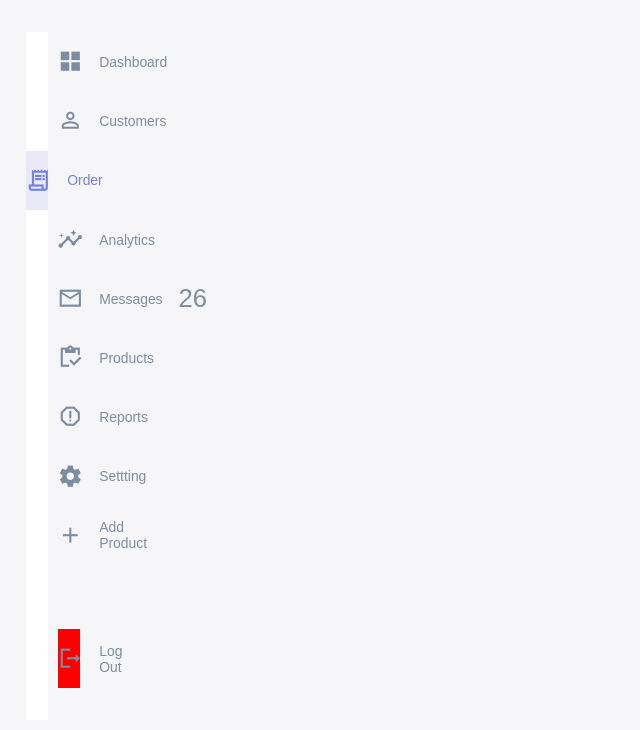
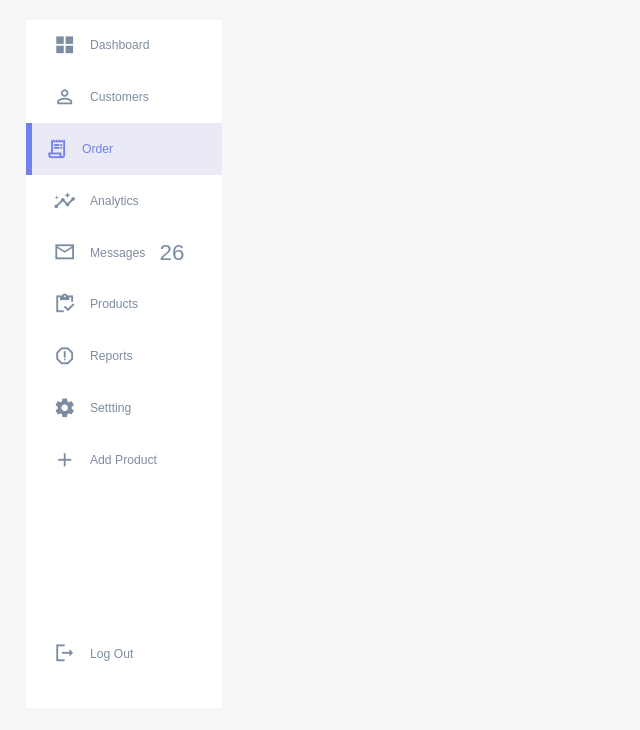
Before and after one commit to shijiblack/responsive_admin_dashboard, a plain HTML site: page index.html in a window 1280 px wide. Shown: the part 70-800 px from the top of the page, without its empty margins (0-640 px from the left). Drawn offline with Linux system fonts and the light colour scheme.

Commit message:
Fix css tabbar

```diff
--- a/style.css
+++ b/style.css
@@ -40,7 +40,7 @@
 }
 
 html{
-    font-size: 14;
+    font-size: 14px;
 }
 
 body{
@@ -58,7 +58,7 @@ body{
    width: 96%;
    margin: 0 auto;
    gap: 1.8rem;
-   grid-template-columns: 1.4rem auto 23rem;
+   grid-template-columns: 14rem auto 23rem;
 }
 
 a{
@@ -158,7 +158,7 @@ aside .close{
 
 /*===== SIDEBAR ========== */
 aside .sidebar{
-    background-color: white;
+    background: white;
     display: flex;
     flex-direction: column;
     height: 86vh;
@@ -175,7 +175,6 @@ aside .sidebar a{
     color: var(--color-info-dark);
     margin-left: 2rem;
     gap: 1rem;
-    background-color: red;
     align-items: center;
     position: relative;
     height: 3.7rem;
@@ -197,3 +196,14 @@ aside .sidebar a.active{
     color: var(--color-primary);
     margin-left: 0;
 }
+
+aside .sidebar a.active::before{
+    content: "";
+    width: 6px;
+    height: 100%;
+    background: var(--color-primary);
+}
+
+aside .sidebar a.active span{
+    color: var(--color-primary);
+}
```
